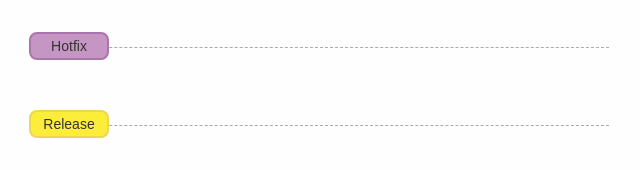
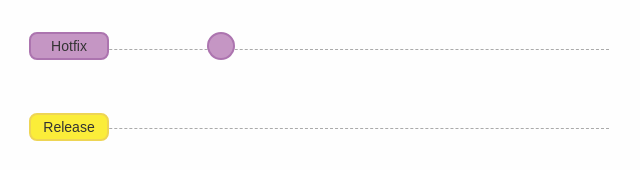
Before and after one commit to voorest/voorest.github.io, a plain HTML site: page index.html in a window 1280 px wide. Shown: the part 206-376 px from the top of the page, 321-961 px from the left. Drawn offline with Linux system fonts and the light colour scheme.

Commit message:
hotfix-1

```diff
--- a/index.html
+++ b/index.html
@@ -21,6 +21,7 @@
         </div>
         <div class="git-branch git-hotfix">
             <span class="branch-name">Hotfix</span>
+            <div class="dot" style="margin-left: 98px;"></div>
         </div>
         <div class="git-branch git-release">
             <span class="branch-name">Release</span>
```
